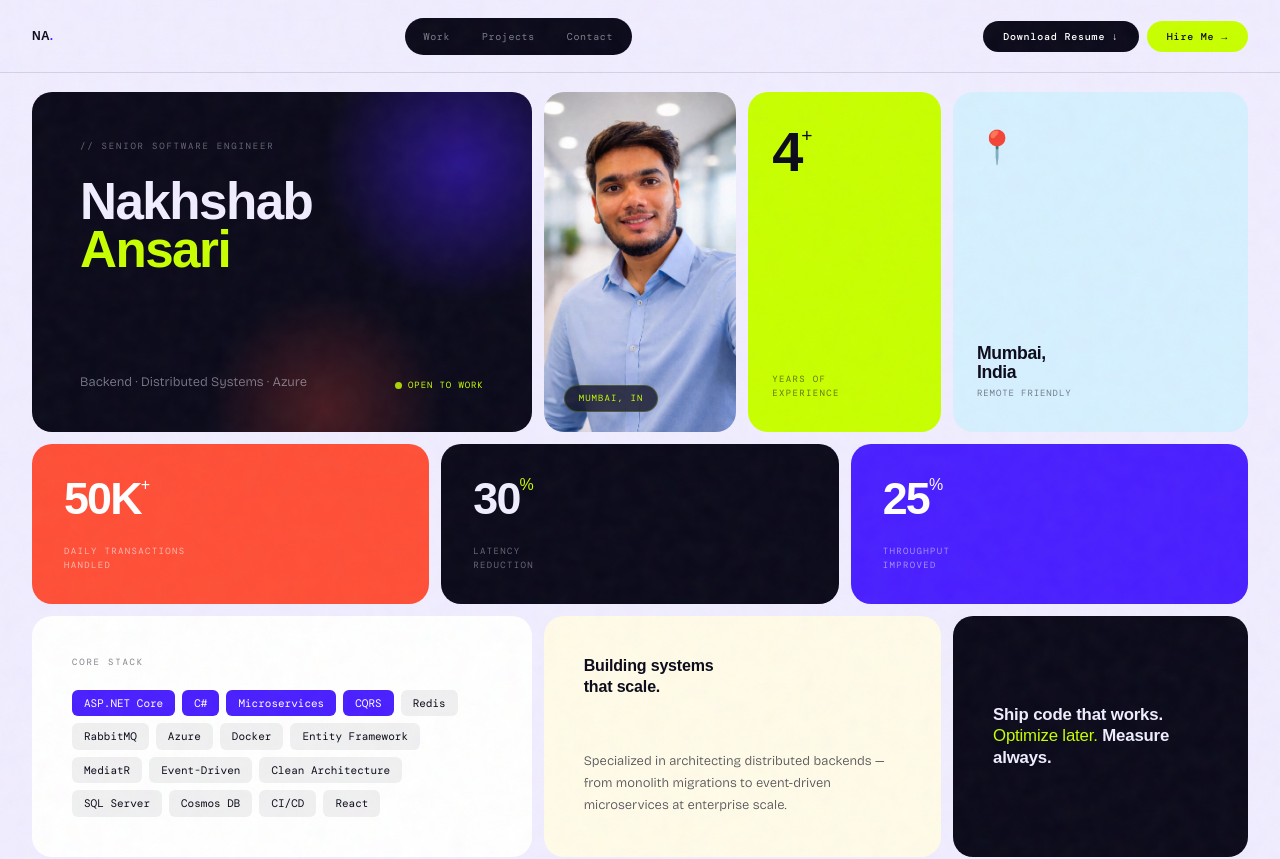
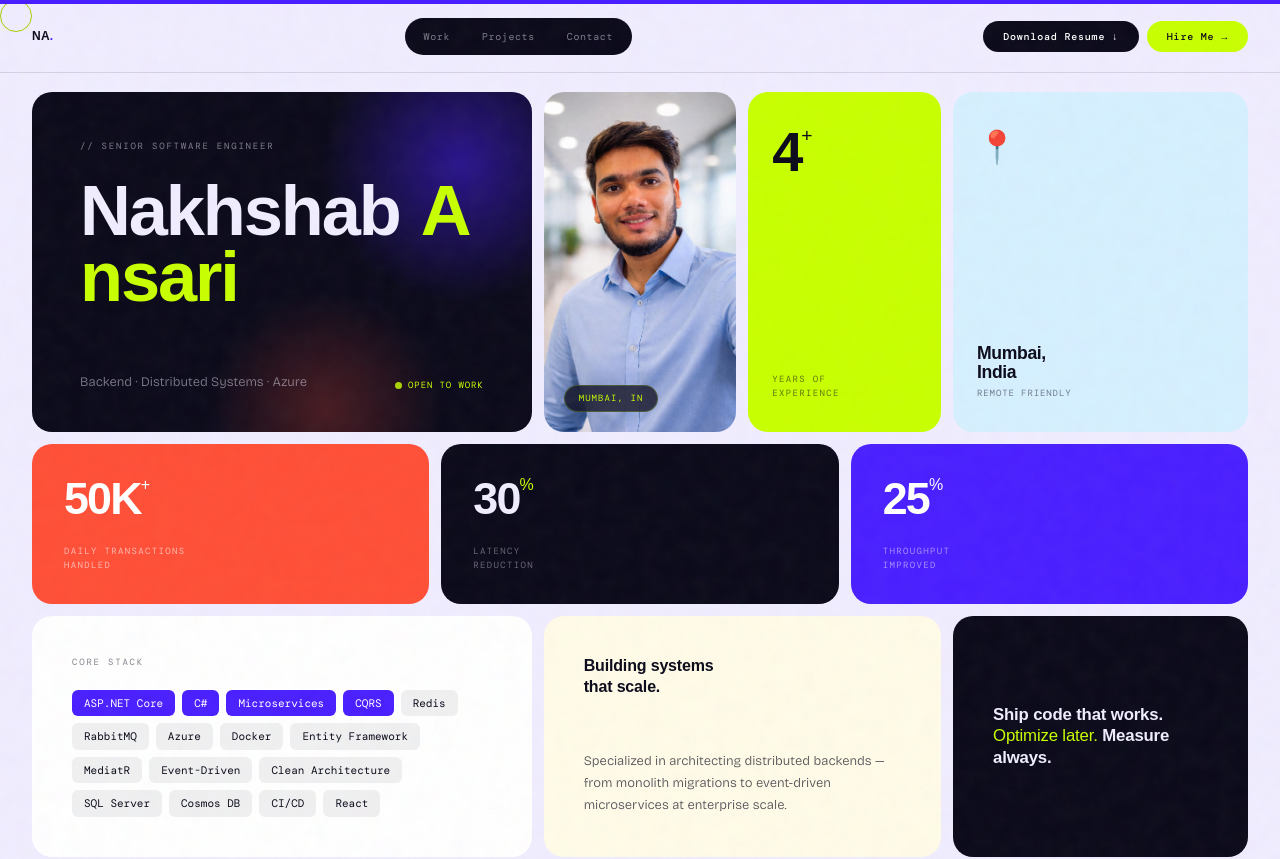
Before and after one commit to nakhshab29/nakhshab-portfolio, a React (Vite) app: page / in a window 1280 px wide. Shown: the top 859 px of the page. Built offline with nearby package versions, Linux system fonts and the light colour scheme; a web font is replaced by a local one.

Commit message:
High-level animations: Staggered name reveal, custom cursor, and scroll progress bar

```diff
--- a/src/App.tsx
+++ b/src/App.tsx
@@ -7,12 +7,26 @@ import { Footer } from "./components/Footer";
 import { ResumeModal } from "./components/ResumeModal";
 import { useState } from "react";
 import { Analytics } from "@vercel/analytics/react";
+import { motion, useScroll, useSpring } from "framer-motion";
+import { CustomCursor } from "./components/CustomCursor";
 
 function App() {
   const [isResumeModalOpen, setIsResumeModalOpen] = useState(false);
 
+  const { scrollYProgress } = useScroll();
+  const scaleX = useSpring(scrollYProgress, {
+    stiffness: 100,
+    damping: 30,
+    restDelta: 0.001
+  });
+
   return (
     <>
+      <CustomCursor />
+      <motion.div
+        className="fixed top-0 left-0 right-0 h-1 bg-violet z-[10000] origin-left"
+        style={{ scaleX }}
+      />
       <Navbar onOpenResume={() => setIsResumeModalOpen(true)} />
       <main className="page">
         <Hero />
--- /dev/null
+++ b/src/components/CustomCursor.tsx
@@ -0,0 +1,38 @@
+import { useEffect, useState } from "react";
+import { motion, useSpring } from "framer-motion";
+
+export function CustomCursor() {
+  const [isMobile, setIsMobile] = useState(false);
+
+  const cursorX = useSpring(0, { damping: 20, stiffness: 250, restDelta: 0.001 });
+  const cursorY = useSpring(0, { damping: 20, stiffness: 250, restDelta: 0.001 });
+
+  useEffect(() => {
+    const checkMobile = () => setIsMobile(window.innerWidth < 768);
+    checkMobile();
+    window.addEventListener("resize", checkMobile);
+
+    const moveCursor = (e: MouseEvent) => {
+      cursorX.set(e.clientX - 16);
+      cursorY.set(e.clientY - 16);
+    };
+
+    window.addEventListener("mousemove", moveCursor);
+    return () => {
+      window.removeEventListener("mousemove", moveCursor);
+      window.removeEventListener("resize", checkMobile);
+    };
+  }, [cursorX, cursorY]);
+
+  if (isMobile) return null;
+
+  return (
+    <motion.div
+      className="fixed top-0 left-0 w-8 h-8 rounded-full border border-violet pointer-events-none z-[9999] mix-blend-difference"
+      style={{
+        x: cursorX,
+        y: cursorY,
+      }}
+    />
+  );
+}
--- a/src/components/Hero.tsx
+++ b/src/components/Hero.tsx
@@ -86,18 +86,48 @@ function NameCard() {
 
       <div className="relative z-10">
         <div
-          className="font-mono text-[9px] tracking-[0.2em] uppercase mb-6"
-          style={{ color: "rgba(240,237,255,0.4)" }}
+          className="font-mono text-[9px] tracking-[0.2em] uppercase mb-6 opacity-50"
         >
           // Senior Software Engineer
         </div>
         <h1
           className="font-unbounded font-black leading-[0.95] tracking-[-0.03em]"
-          style={{ fontSize: "clamp(2.2rem,4vw,3.8rem)" }}
+          style={{ fontSize: "clamp(2.5rem, 5.5vw, 4.5rem)" }}
         >
-          Nakhshab
-          <br />
-          <span style={{ color: "#c8ff00" }}>Ansari</span>
+          <div className="flex flex-wrap">
+            {"Nakhshab".split("").map((char, i) => (
+              <motion.span
+                key={i}
+                initial={{ opacity: 0, y: 40, rotateX: -90 }}
+                animate={{ opacity: 1, y: 0, rotateX: 0 }}
+                transition={{
+                  duration: 0.8,
+                  delay: i * 0.04,
+                  ease: [0.215, 0.61, 0.355, 1],
+                }}
+                style={{ display: "inline-block", transformOrigin: "bottom" }}
+              >
+                {char}
+              </motion.span>
+            ))}
+            <span className="w-full h-0 md:hidden" />
+            <span className="inline-block w-[0.3em]" />
+            {"Ansari".split("").map((char, i) => (
+              <motion.span
+                key={i}
+                initial={{ opacity: 0, y: 40, rotateX: -90 }}
+                animate={{ opacity: 1, y: 0, rotateX: 0 }}
+                transition={{
+                  duration: 0.8,
+                  delay: 0.4 + i * 0.04,
+                  ease: [0.215, 0.61, 0.355, 1],
+                }}
+                style={{ display: "inline-block", transformOrigin: "bottom", color: "#c8ff00" }}
+              >
+                {char}
+              </motion.span>
+            ))}
+          </div>
         </h1>
       </div>
 
```
